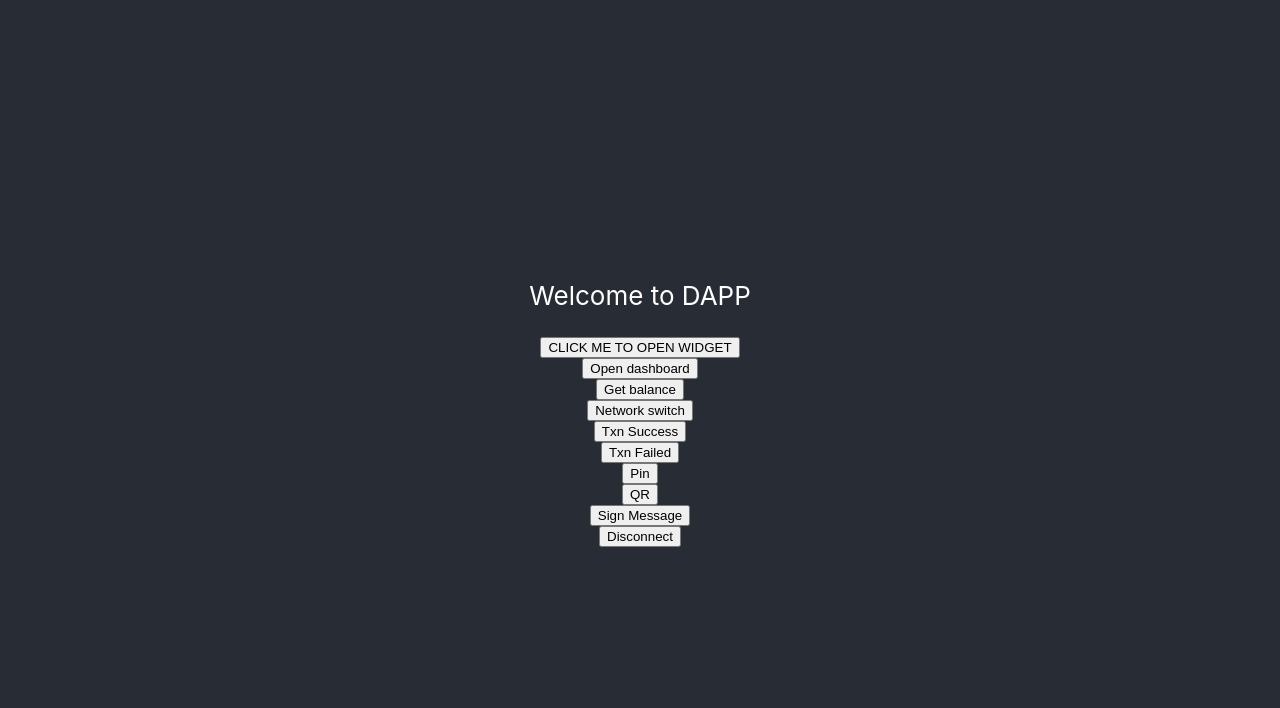
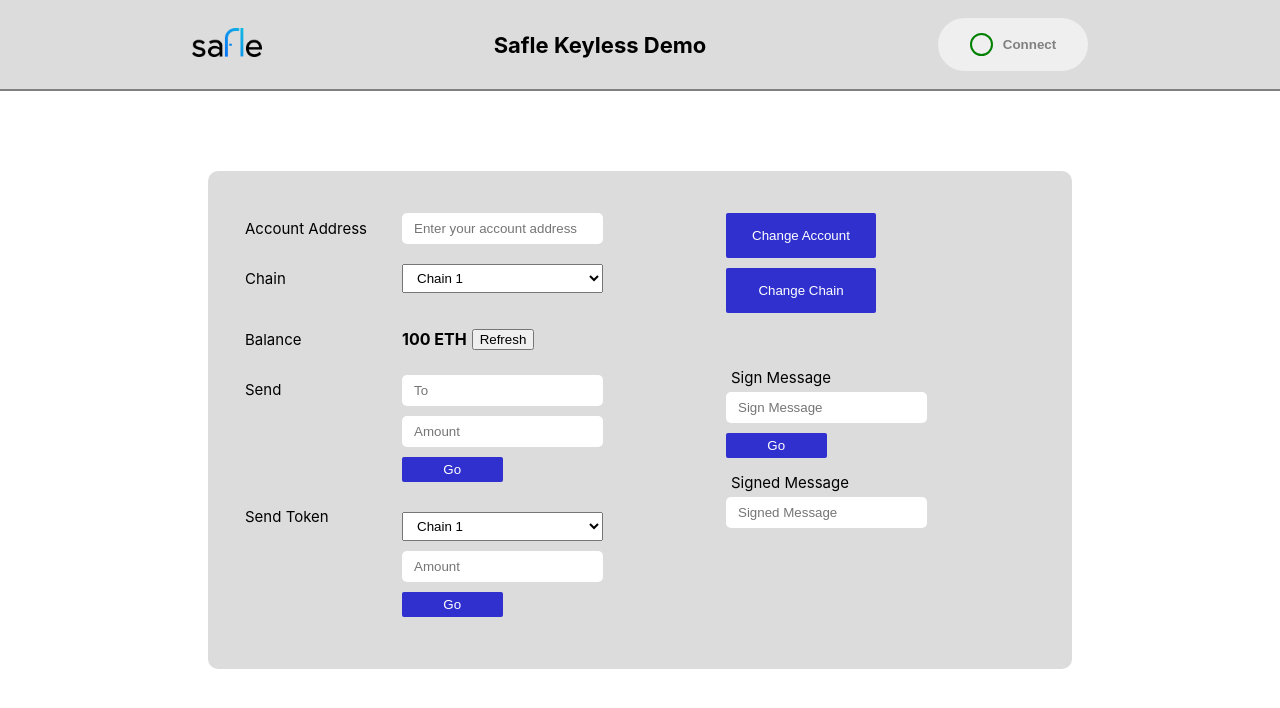
Before and after one commit to getsafle/keyless-demo, a React (Create React App) app: page / in a window 1280 px wide. Shown: the top 708 px of the page. Built offline with nearby package versions, Linux system fonts and the light colour scheme.

Commit message:
ui(): Keyless demo screen done

```diff
--- a/src/App.css
+++ b/src/App.css
@@ -1,38 +1,145 @@
-.App {
-  text-align: center;
+.container {
+}
+.header {
+    padding: 0.5rem 12rem;
+    margin-bottom: 1rem;
+    display: flex;
+    justify-content: space-between;
+    align-items: center;
+    background: gainsboro;
+
+    border-bottom: 2px solid gray;
+}
+.header__logo img {
+    width: 70px;
+}
+.header__title h1 {
+    font-size: 22px;
+}
+.header button {
+    color: gray;
+    outline: none;
+    border: none;
+    padding: 15px;
+    margin: 10px 0px;
+    display: block;
+    width: 150px;
+    border-radius: 30px;
+    font-weight: bold;
+}
+.header button:hover {
+    box-shadow: 0px 0px 10px gray;
+}
+.disconnect .inner {
+    background: green;
+    border-radius: 50%;
+    display: inline-block;
+    min-width: 15px;
+}
+.header button > .outer {
+    padding: 2px;
+    margin-right: 10px;
+    border: 2px solid green;
+    border-radius: 50%;
+    display: inline-block;
+    min-width: 15px;
 }
 
-.App-logo {
-  height: 40vmin;
-  pointer-events: none;
+.main {
+    max-width: 800px;
+    margin: 5rem auto;
+    background: gainsboro;
+    padding: 2rem;
+    border-radius: 10px;
+}
+.main__form {
+    display: flex;
+    gap: 10px;
+}
+.main__form label {
+    display: block;
+    padding: 5px;
+    font-size: 15px;
+
+    min-width: 152px;
+}
+.inputgroup {
+    /* display: flex; */
+    margin: 10px 0px;
+}
+.inputgroup input {
+    padding: 8px 12px;
+    outline: none;
+    border: none;
+    border-radius: 5px;
 }
 
-@media (prefers-reduced-motion: no-preference) {
-  .App-logo {
-    animation: App-logo-spin infinite 20s linear;
-  }
+.inputgroup input:focus {
+    box-shadow: 0px 0px 10px rgb(87, 84, 84);
 }
 
-.App-header {
-  background-color: #282c34;
-  min-height: 100vh;
-  display: flex;
-  flex-direction: column;
-  align-items: center;
-  justify-content: center;
-  font-size: calc(10px + 2vmin);
-  color: white;
+.group_1,
+.group_2,
+.group_3,
+.group_4,
+.group_5 {
+    display: flex;
+    align-items: center;
+}
+.group_4,
+.group_5 {
+    align-items: flex-start;
 }
 
-.App-link {
-  color: #61dafb;
+.group_3 button {
+    display: block;
+    margin: 5px;
+}
+.group_3 p {
+    font-weight: bold;
+}
+.group_4 input,
+.group_5 input {
+    display: block;
+    margin-bottom: 10px;
+}
+.group_5 select,
+.group_2 select {
+    margin: 10px 0px;
+    padding: 5px 10px;
+    width: 100%;
 }
 
-@keyframes App-logo-spin {
-  from {
-    transform: rotate(0deg);
-  }
-  to {
-    transform: rotate(360deg);
-  }
+.right {
+    margin: 0px auto;
 }
+.actions {
+    margin-bottom: 50px;
+}
+.right button,
+.group_4 button,
+.group_5 button,
+.group_6 button {
+    background: rgb(48, 48, 206);
+    color: white;
+    outline: none;
+    border: none;
+    padding: 15px;
+    margin: 10px 0px;
+    display: block;
+    width: 150px;
+    border-radius: 2px;
+}
+.group_4 button,
+.group_5 button,
+.group_6 button {
+    width: 50%;
+    padding: 5px;
+}
+.right button:hover,
+.group_4 button:hover,
+.group_5 button:hover {
+    background: white;
+    color: black;
+    box-shadow: 0px 0px 10px rgb(48, 48, 206);
+}
--- a/src/App.js
+++ b/src/App.js
@@ -1,183 +1,278 @@
 import './App.css';
 import { useState } from 'react';
-import Web3 from 'web3';
-import abi from './erc20-abi.json';
-import { KeylessWeb3, getNetworks } from '@getsafle/safle-keyless-js'
+// import Web3 from 'web3';
+// import abi from './erc20-abi.json';
+// import { KeylessWeb3, getNetworks } from '@getsafle/safle-keyless-js'
+
+// function App() {
+//   const [fromAddr, setfromAddr] = useState(false);
+//   const [succMsg, setSuccMsg] = useState('');
+//   let logged = false;
+
+//   let [w3, setW3] = useState(null);
+//   let [keyless, setKeyless] = useState(false);
+
+//   const init = async () => {
+
+//     logged = true;
+//     let networks = await getNetworks();
+
+//     console.log('networkssssssssss : ', networks);
+
+//     const rpcUrls = {
+//       1: 'https://mainnet.infura.io/v3/8faaf4fcbdcc4dd0bee8c87eb4b0315b',
+//       3: 'https://ropsten.infura.io/v3/8faaf4fcbdcc4dd0bee8c87eb4b0315b',
+//       137: 'https://polygon-mainnet.infura.io/v3/8faaf4fcbdcc4dd0bee8c87eb4b0315b',
+//       80001: 'https://polygon-mumbai.infura.io/v3/8faaf4fcbdcc4dd0bee8c87eb4b0315b'
+//     }
+
+//     for (var i in networks) {
+//       networks[i]['rpcURL'] = rpcUrls[networks[i].chainId];
+//     }
+
+//     console.log(networks);
+
+//     let keyless2 = new KeylessWeb3({ blockchain: networks });
+
+//     let w32 = new Web3(keyless2.provider);
+
+//     console.log({ w32 })
+
+//     setW3(w32)
+
+//     // w32.currentProvider.on('login successful', setAddress);
+//     w32.currentProvider.on('login successful', callFn => setAddress(w32));
+//     w32.currentProvider.on('transactionSuccess', successTrans);
+
+//     console.log({ w32 })
+//     keyless2.login();
+//     console.log({ keyless2 })
+//     setKeyless(keyless2)
+//   }
+
+//   const setAddress = (_w3) => {
+//     // const setAddress = () => {
+//     console.log('login ', w3);
+//     setTimeout(() => {
+//       _w3.eth.personal.getAccounts().then((addreses) => {
+//         console.log("personal : ", addreses);
+//         if (Array.isArray(addreses) && addreses.length > 0) {
+//           const from = addreses.shift();
+//           console.log(from);
+//           setfromAddr(from);
+//         }
+//       });
+
+//       _w3.eth.personal.getAccounts().then((accounts) => {
+//         console.log('getAcc : ', accounts);
+//       });
+//     }, 200);
+//   }
+
+//   const successTrans = (resp) => {
+//     console.log(resp.receipt);
+//     // setfromAddr(false);
+//     setSuccMsg('Transaction succeded.');
+//   }
+
+//   const sendTransaction = async () => {
+
+//     const toAddress = '0x2723a2756ecb99b3b50f239782876fb595728ac0'.toLowerCase();
+//     const contractAddress = '0x101848d5c5bbca18e6b4431eedf6b95e9adf82fa'.toLowerCase();
+
+//     const nonce = await w3.eth.getTransactionCount(fromAddr, 'latest'); // nonce starts counting from 0
+
+//     const instance = new w3.eth.Contract(abi, contractAddress );
+
+//     const sendValue = w3.utils.toBN( 0.01 * Math.pow( 10, 18 ) );
+
+//     let data,gas,balance;
+
+//     data = await instance.methods.transfer( toAddress, sendValue ).encodeABI();
+
+//     try {
+//       balance = await instance.methods.balanceOf( fromAddr ).call();
+//       console.log('weenus balance : ', balance);
+//       gas = await instance.methods.transfer( toAddress, sendValue ).estimateGas({ from: fromAddr });
+//     } catch( e ){
+//       console.log('err', e );
+//     }
+
+//     console.log('dataaaaa : ', data);
+//     console.log('gassssss : ', gas );
+//     console.log('balanceeeeeee : ', balance );
+
+//     // data = 0xa9059cbb0000000000000000000000002723a2756ecb99b3b50f239782876fb595728ac00000000000000000000000000000000000000000000000000de0b6b3a7640000
+//     const transaction = {
+//       'from': fromAddr,
+//       'to': toAddress, //to address
+//       'value': 10000,
+//       'gas': gas,
+//       'data': data,
+//       'nonce': nonce,
+//       'type': '0x2',
+//       // 'chainId': 137,
+//     };
+
+//     console.log('raw txxxxx : ', transaction);
+
+//     const resp = await w3.eth.sendTransaction(transaction);
+
+//     const signedTx = await w3.eth.signTransaction(transaction);
+//     console.log('signedTx : ', signedTx);
+
+//     console.log(resp);
+//   }
+
+//   const signMessage = async () => {
+//     const message = 'Hello world';
+//     const resp = await w3.eth.sign(message, fromAddr);
+
+//     console.log(resp);
+//   }
+
+//   return (
+//     <div className="App">
+//       <header className="App-header">
+//         <p>
+//           Welcome to DAPP
+//         </p>
+//         {fromAddr && <button onClick={() => sendTransaction()} >Send transaction </button>}
+//         {succMsg != '' && <h2> {succMsg}</h2>}
+
+//         <button onClick={() => init()}>CLICK ME TO OPEN WIDGET</button>
+//         <button onClick={() => keyless.openDashboard()}>Open dashboard</button>
+
+//         <button id="balance-btn" className=" long active_when_logged" onClick={async () => {
+//           const bal = await w3.eth.getBalance(fromAddr);
+
+//           console.log(bal);
+//         }}>Get balance</button>
+
+//         <button id="nw-switch" className=" long active_when_logged" onClick={async () => {
+//           keyless.selectChain();
+//         }}>Network switch</button>
+
+//         <button id="txn-success-btn" className=" long active_when_logged" onClick={async () => {
+//           keyless.txnSuccess();
+//         }}>Txn Success</button>
+
+//         <button id="txn-failed-btn" className=" long active_when_logged" onClick={async () => {
+//           keyless.txnFailed();
+//         }}>Txn Failed</button>
+
+//         <button id="pin-btn" className=" long active_when_logged" onClick={async () => {
+//           keyless.enterPin();
+//         }}>Pin</button>
+
+//         <button id="qr-btn" className=" long active_when_logged" onClick={async () => {
+//           keyless.scanQR();
+//         }}>QR</button>
+
+//         <button id="sign-btn" className=" long active_when_logged" onClick={async () => { await signMessage() }}>Sign Message</button>
+
+//         <button id="disconnect_btn" onClick={async () => { keyless.disconnect(); }}>Disconnect</button>
+
+//       </header>
+//     </div>
+//   );
+// }
 
 function App() {
-  const [fromAddr, setfromAddr] = useState(false);
-  const [succMsg, setSuccMsg] = useState('');
-  let logged = false;
+    const [connect, setConnect] = useState(false);
+    return (
+        <div className="container">
+            <div className="header">
+                <div className="header__logo">
+                    <img src="/SafleLogo.png" />
+                </div>
+                <div className="header__title">
+                    <h1>Safle Keyless Demo</h1>
+                </div>
+                <div
+                    className={
+                        'header__connect ' +
+                        (connect ? 'disconnect' : 'connect')
+                    }
+                    onClick={() => setConnect(!connect)}
+                >
+                    <button>
+                        <span className="outer">
+                            <span className="inner">&nbsp;</span>
+                        </span>
+                        {connect ? 'Disconnect' : 'Connect'}
+                    </button>
+                </div>
+            </div>
+            <div className="main">
+                <div className="main__form">
+                    <div className="left">
+                        <div className="inputgroup group_1">
+                            <label>Account Address</label>
+                            <input
+                                type="text"
+                                placeholder="Enter your account address"
+                            />
+                        </div>
+                        <div className="inputgroup group_2">
+                            <label>Chain</label>
+                            <select>
+                                <option>Chain 1</option>
+                                <option>Chain 2</option>
+                                <option>Chain 3</option>
+                                <option>Chain 4</option>
+                            </select>
+                        </div>
 
-  let [w3, setW3] = useState(null);
-  let [keyless, setKeyless] = useState(false);
+                        <div className="inputgroup group_3">
+                            <label>Balance</label>
+                            <p>100 ETH</p>
+                            <button>Refresh</button>
+                        </div>
 
-  const init = async () => {
+                        <div className="inputgroup group_4">
+                            <label>Send</label>
+                            <div>
+                                <input type="text" placeholder="To" />
+                                <input type="text" placeholder="Amount" />
 
-    logged = true;
-    let networks = await getNetworks();
+                                <button>Go</button>
+                            </div>
+                        </div>
+                        <div className="inputgroup group_5">
+                            <label>Send Token</label>
+                            <div>
+                                <select>
+                                    <option>Chain 1</option>
+                                    <option>Chain 2</option>
+                                    <option>Chain 3</option>
+                                    <option>Chain 4</option>
+                                </select>
+                                <input type="text" placeholder="Amount" />
 
-    console.log('networkssssssssss : ', networks);
-
-    const rpcUrls = {
-      1: 'https://mainnet.infura.io/v3/8faaf4fcbdcc4dd0bee8c87eb4b0315b',
-      3: 'https://ropsten.infura.io/v3/8faaf4fcbdcc4dd0bee8c87eb4b0315b',
-      137: 'https://polygon-mainnet.infura.io/v3/8faaf4fcbdcc4dd0bee8c87eb4b0315b',
-      80001: 'https://polygon-mumbai.infura.io/v3/8faaf4fcbdcc4dd0bee8c87eb4b0315b'
-    }
-
-    for (var i in networks) {
-      networks[i]['rpcURL'] = rpcUrls[networks[i].chainId];
-    }
-
-    console.log(networks);
-
-    let keyless2 = new KeylessWeb3({ blockchain: networks });
-
-    let w32 = new Web3(keyless2.provider);
-
-    console.log({ w32 })
-
-    setW3(w32)
-
-    // w32.currentProvider.on('login successful', setAddress);
-    w32.currentProvider.on('login successful', callFn => setAddress(w32));
-    w32.currentProvider.on('transactionSuccess', successTrans);
-
-    console.log({ w32 })
-    keyless2.login();
-    console.log({ keyless2 })
-    setKeyless(keyless2)
-  }
-
-
-  const setAddress = (_w3) => {
-    // const setAddress = () => {
-    console.log('login ', w3);
-    setTimeout(() => {
-      _w3.eth.personal.getAccounts().then((addreses) => {
-        console.log("personal : ", addreses);
-        if (Array.isArray(addreses) && addreses.length > 0) {
-          const from = addreses.shift();
-          console.log(from);
-          setfromAddr(from);
-        }
-      });
-
-      _w3.eth.personal.getAccounts().then((accounts) => {
-        console.log('getAcc : ', accounts);
-      });
-    }, 200);
-  }
-
-  const successTrans = (resp) => {
-    console.log(resp.receipt);
-    // setfromAddr(false);
-    setSuccMsg('Transaction succeded.');
-  }
-
-  const sendTransaction = async () => {
-
-    const toAddress = '0x2723a2756ecb99b3b50f239782876fb595728ac0'.toLowerCase();
-    const contractAddress = '0x101848d5c5bbca18e6b4431eedf6b95e9adf82fa'.toLowerCase();
-
-    const nonce = await w3.eth.getTransactionCount(fromAddr, 'latest'); // nonce starts counting from 0
-
-    const instance = new w3.eth.Contract(abi, contractAddress );
-
-    const sendValue = w3.utils.toBN( 0.01 * Math.pow( 10, 18 ) );
-
-    let data,gas,balance;
-
-    data = await instance.methods.transfer( toAddress, sendValue ).encodeABI();
-
-    try {
-      balance = await instance.methods.balanceOf( fromAddr ).call();
-      console.log('weenus balance : ', balance);
-      gas = await instance.methods.transfer( toAddress, sendValue ).estimateGas({ from: fromAddr });
-    } catch( e ){
-      console.log('err', e );
-    }
-
-    console.log('dataaaaa : ', data);
-    console.log('gassssss : ', gas );
-    console.log('balanceeeeeee : ', balance );
-
-    // data = 0xa9059cbb0000000000000000000000002723a2756ecb99b3b50f239782876fb595728ac00000000000000000000000000000000000000000000000000de0b6b3a7640000
-    const transaction = {
-      'from': fromAddr,
-      'to': toAddress, //to address
-      'value': 10000,
-      'gas': gas,
-      'data': data,
-      'nonce': nonce,
-      'type': '0x2',
-      // 'chainId': 137,
-    };
-
-    console.log('raw txxxxx : ', transaction);
-
-    const resp = await w3.eth.sendTransaction(transaction);
-
-    const signedTx = await w3.eth.signTransaction(transaction);
-    console.log('signedTx : ', signedTx);
-
-    console.log(resp);
-  }
-
-  const signMessage = async () => {
-    const message = 'Hello world';
-    const resp = await w3.eth.sign(message, fromAddr);
-
-    console.log(resp);
-  }
-
-
-  return (
-    <div className="App">
-      <header className="App-header">
-        <p>
-          Welcome to DAPP
-        </p>
-        {fromAddr && <button onClick={() => sendTransaction()} >Send transaction </button>}
-        {succMsg != '' && <h2> {succMsg}</h2>}
-
-        <button onClick={() => init()}>CLICK ME TO OPEN WIDGET</button>
-        <button onClick={() => keyless.openDashboard()}>Open dashboard</button>
-
-        <button id="balance-btn" className=" long active_when_logged" onClick={async () => {
-          const bal = await w3.eth.getBalance(fromAddr);
-
-          console.log(bal);
-        }}>Get balance</button>
-
-        <button id="nw-switch" className=" long active_when_logged" onClick={async () => {
-          keyless.selectChain();
-        }}>Network switch</button>
-
-        <button id="txn-success-btn" className=" long active_when_logged" onClick={async () => {
-          keyless.txnSuccess();
-        }}>Txn Success</button>
-
-        <button id="txn-failed-btn" className=" long active_when_logged" onClick={async () => {
-          keyless.txnFailed();
-        }}>Txn Failed</button>
-
-        <button id="pin-btn" className=" long active_when_logged" onClick={async () => {
-          keyless.enterPin();
-        }}>Pin</button>
-
-        <button id="qr-btn" className=" long active_when_logged" onClick={async () => {
-          keyless.scanQR();
-        }}>QR</button>
-
-        <button id="sign-btn" className=" long active_when_logged" onClick={async () => { await signMessage() }}>Sign Message</button>
-
-        <button id="disconnect_btn" onClick={async () => { keyless.disconnect(); }}>Disconnect</button>
-
-      </header>
-    </div>
-  );
+                                <button>Go</button>
+                            </div>
+                        </div>
+                    </div>
+                    <div className="right">
+                        <div className="actions">
+                            <button>Change Account</button>
+                            <button>Change Chain</button>
+                        </div>
+                        <div className="inputgroup group_6">
+                            <label>Sign Message</label>
+                            <input type="text" placeholder="Sign Message" />
+                            <button>Go</button>
+                        </div>
+                        <div className="inputgroup group_7">
+                            <label>Signed Message</label>
+                            <input type="text" placeholder="Signed Message" />
+                        </div>
+                    </div>
+                </div>
+            </div>
+        </div>
+    );
 }
 
 export default App;
```
Also changed, not shown: public/SafleLogo.png (added).
